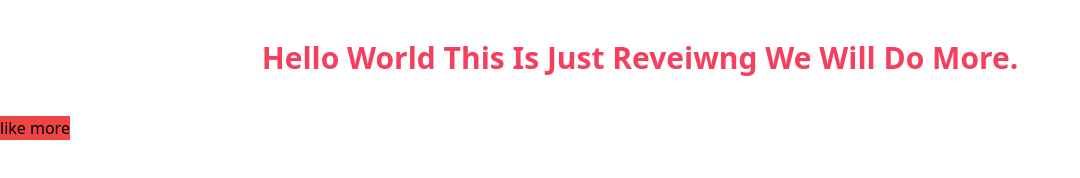
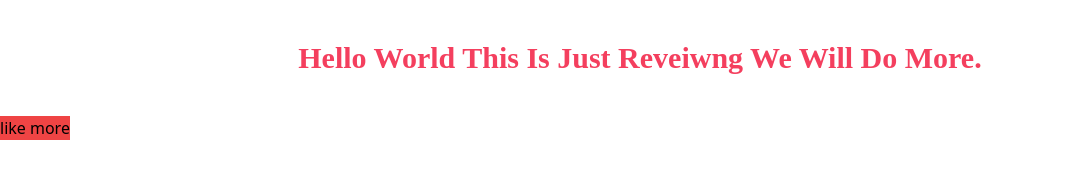
Before and after one commit to SubairMohamed/reviewing-tailwindcss, a website: page src/index.html in a window 1280 px wide. Shown: the whole page, without its empty margins (0-1080 px from the left). Drawn offline with Linux system fonts and the light colour scheme.

Commit message:
well-done-font-complate

```diff
--- a/src/index.html
+++ b/src/index.html
@@ -20,7 +20,7 @@
 
 
 
-    <h1 class="m-10 text-3xl font-semibold text-center capitalize text-rose-500 font-headline">
+    <h1 class="m-10 text-3xl font-semibold text-center capitalize text-rose-500 font-header">
         Hello world this is just reveiwng we will do more.
     </h1>
     <button class="bg-red-500">like more</button>
```
Also changed, not shown: dist/output.css.
